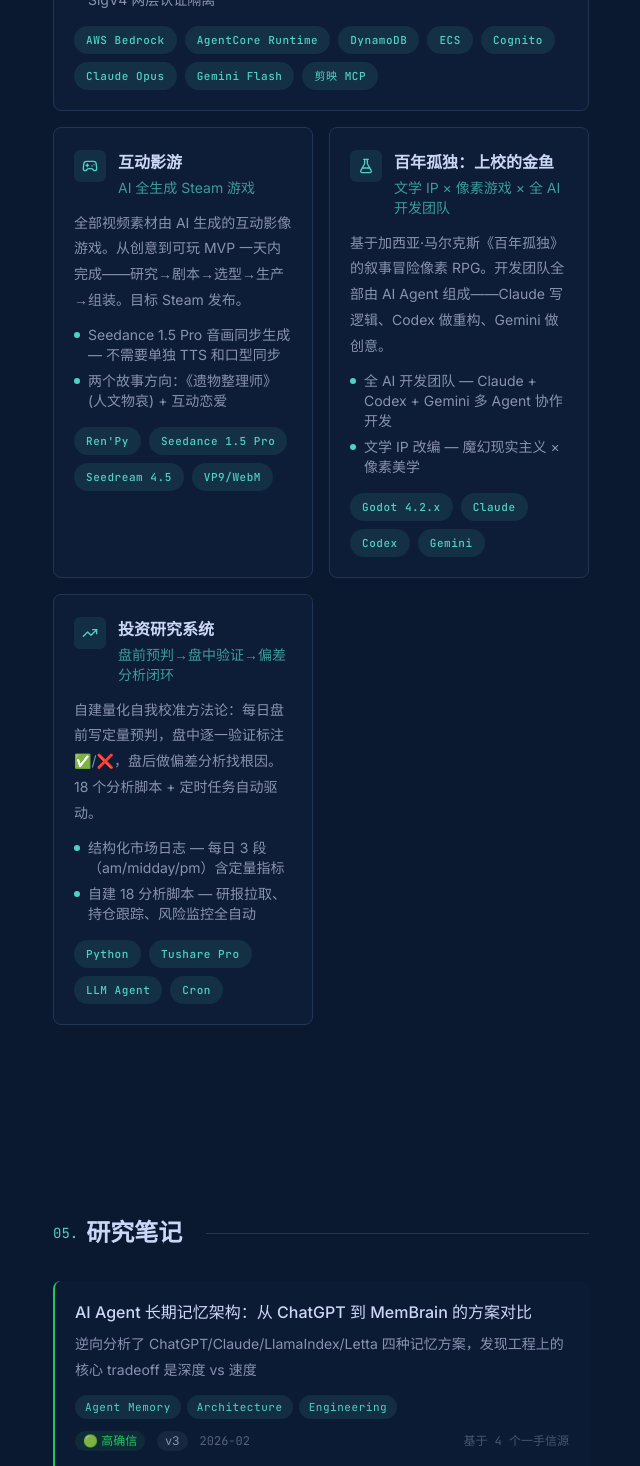
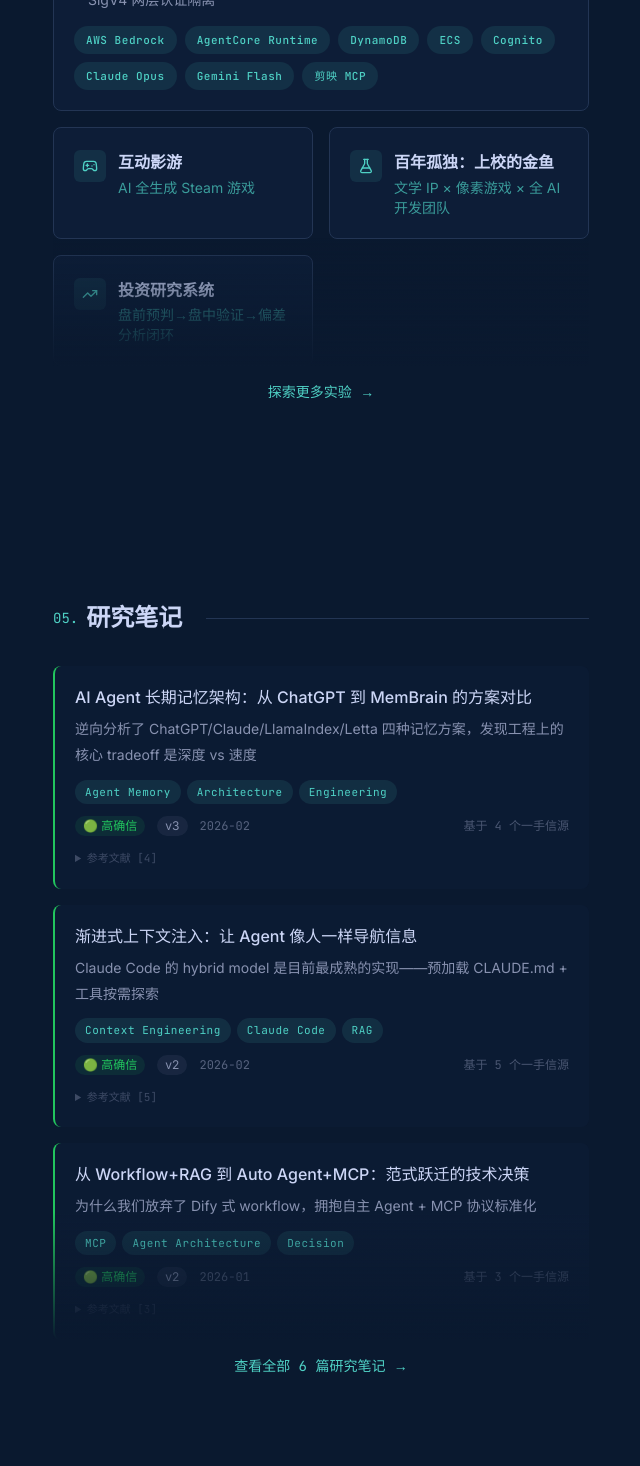
Before and after one commit to dario-github/portfolio-site, a Next.js app: page / in a window 1280 px wide. Shown: the part 3200-4666 px from the top of the page, without its empty margins (595-1235 px from the left). Built offline with nearby package versions, Linux system fonts and the light colour scheme.

Commit message:
feat: slim homepage with fade-out overlays for overflow content

```diff
--- a/src/app/page.tsx
+++ b/src/app/page.tsx
@@ -561,6 +561,10 @@
   const [titleIndex, setTitleIndex] = useState(0);
   const [activeCategory, setActiveCategory] = useState("ai-platform");
   const [expandedProject, setExpandedProject] = useState<number | null>(null);
+  const [projectsExpanded, setProjectsExpanded] = useState(false);
+  const [labExpanded, setLabExpanded] = useState(false);
+  const [writingExpanded, setWritingExpanded] = useState(false);
+  const [agentExpanded, setAgentExpanded] = useState(false);
 
   const handleMouseMove = useCallback((e: React.MouseEvent) => {
     setMousePosition({ x: e.clientX, y: e.clientY });
@@ -850,6 +854,7 @@
                     onClick={() => {
                       setActiveCategory(cat.key);
                       setExpandedProject(null);
+                      setProjectsExpanded(false);
                     }}
                     className={`rounded-full px-4 py-1.5 text-sm font-medium transition-all duration-200 ${
                       activeCategory === cat.key
@@ -863,9 +868,9 @@
               </div>
 
               {/* Project Cards */}
-              <div>
+              <div className="relative">
                 <ul className="group/list">
-                  {filteredProjects.map((project, i) => {
+                  {(projectsExpanded ? filteredProjects : filteredProjects.slice(0, 3)).map((project, i) => {
                     const globalIndex = PROJECTS.indexOf(project);
                     const hasNarrative =
                       project.background ||
@@ -959,16 +964,38 @@
                     );
                   })}
                 </ul>
+                {!projectsExpanded && filteredProjects.length > 3 && (
+                  <div className="pointer-events-none absolute inset-x-0 bottom-0 h-32 bg-gradient-to-t from-[#0a192f] to-transparent" />
+                )}
               </div>
+              {!projectsExpanded && filteredProjects.length > 3 && (
+                <div className="flex justify-center pt-4 pb-2">
+                  <button
+                    onClick={() => setProjectsExpanded(true)}
+                    className="text-sm text-[#4fd1c5] hover:text-[#4fd1c5]/80 font-mono transition-colors"
+                  >
+                    查看全部 {filteredProjects.length} 个项目 →
+                  </button>
+                </div>
+              )}
+              {projectsExpanded && filteredProjects.length > 3 && (
+                <div className="flex justify-center pt-4 pb-2">
+                  <button
+                    onClick={() => setProjectsExpanded(false)}
+                    className="text-sm text-[#4fd1c5] hover:text-[#4fd1c5]/80 font-mono transition-colors"
+                  >
+                    收起
+                  </button>
+                </div>
+              )}
             </section>
-
-            {/* ── Lab ── */}
             <section
               id="lab"
               className="scroll-mt-16 py-24 lg:scroll-mt-24"
               aria-label="实验室"
             >
               <SectionHeading index="04" subtitle="Side Projects & Explorations">实验室</SectionHeading>
+              <div className="relative">
                 <div className="grid grid-cols-1 gap-4 sm:grid-cols-2">
                   {LAB_PROJECTS.map((project, i) => {
                     const IconComponent =
@@ -979,6 +1006,7 @@
                         : project.icon === "gamepad2"
                         ? FlaskConical
                         : TrendingUp;
+                    const isCompact = !labExpanded && !project.featured;
 
                     return (
                       <div
@@ -1001,6 +1029,8 @@
                           </div>
                         </div>
 
+                        {!isCompact && (
+                          <>
                             {project.stats && (
                               <div className="mt-3 flex items-center gap-2">
                                 <span className="rounded-md bg-[#4fd1c5]/5 px-3 py-1 font-mono text-xs text-[#4fd1c5] border border-[#4fd1c5]/20">
@@ -1023,10 +1053,36 @@
                             </ul>
 
                             <TechTags tags={project.techStack} />
+                          </>
+                        )}
                       </div>
                     );
                   })}
                 </div>
+                {!labExpanded && (
+                  <div className="pointer-events-none absolute inset-x-0 bottom-0 h-32 bg-gradient-to-t from-[#0a192f] to-transparent" />
+                )}
+              </div>
+              {!labExpanded && (
+                <div className="flex justify-center pt-4 pb-2">
+                  <button
+                    onClick={() => setLabExpanded(true)}
+                    className="text-sm text-[#4fd1c5] hover:text-[#4fd1c5]/80 font-mono transition-colors"
+                  >
+                    探索更多实验 →
+                  </button>
+                </div>
+              )}
+              {labExpanded && (
+                <div className="flex justify-center pt-4 pb-2">
+                  <button
+                    onClick={() => setLabExpanded(false)}
+                    className="text-sm text-[#4fd1c5] hover:text-[#4fd1c5]/80 font-mono transition-colors"
+                  >
+                    收起
+                  </button>
+                </div>
+              )}
             </section>
 
             {/* ── Writing ── */}
@@ -1036,8 +1092,9 @@
               aria-label="文章"
             >
               <SectionHeading index="05">研究笔记</SectionHeading>
+              <div className="relative">
                 <div className="space-y-4">
-                {WRITINGS.map((article, i) => {
+                  {(writingExpanded ? WRITINGS : WRITINGS.slice(0, 3)).map((article, i) => {
                     const borderColor =
                       article.confidence === "high"
                         ? "border-[#22c55e]"
@@ -1132,6 +1189,30 @@
                     );
                   })}
                 </div>
+                {!writingExpanded && WRITINGS.length > 3 && (
+                  <div className="pointer-events-none absolute inset-x-0 bottom-0 h-32 bg-gradient-to-t from-[#0a192f] to-transparent" />
+                )}
+              </div>
+              {!writingExpanded && WRITINGS.length > 3 && (
+                <div className="flex justify-center pt-4 pb-2">
+                  <button
+                    onClick={() => setWritingExpanded(true)}
+                    className="text-sm text-[#4fd1c5] hover:text-[#4fd1c5]/80 font-mono transition-colors"
+                  >
+                    查看全部 {WRITINGS.length} 篇研究笔记 →
+                  </button>
+                </div>
+              )}
+              {writingExpanded && WRITINGS.length > 3 && (
+                <div className="flex justify-center pt-4 pb-2">
+                  <button
+                    onClick={() => setWritingExpanded(false)}
+                    className="text-sm text-[#4fd1c5] hover:text-[#4fd1c5]/80 font-mono transition-colors"
+                  >
+                    收起
+                  </button>
+                </div>
+              )}
             </section>
 
             {/* ── Agent ── */}
@@ -1159,7 +1240,21 @@
                 </p>
               </div>
 
-              {/* Methodology */}
+              {/* Summary stats (always visible) */}
+              <div className="mb-6 flex flex-wrap gap-3">
+                <span className="rounded-md bg-[#4fd1c5]/5 px-3 py-1.5 font-mono text-xs text-[#4fd1c5] border border-[#4fd1c5]/20">
+                  {METHODOLOGY.length} 套方法论
+                </span>
+                <span className="rounded-md bg-[#4fd1c5]/5 px-3 py-1.5 font-mono text-xs text-[#4fd1c5] border border-[#4fd1c5]/20">
+                  {OPENCLAW_SKILLS.length} 个技能插件
+                </span>
+                <span className="rounded-md bg-[#4fd1c5]/5 px-3 py-1.5 font-mono text-xs text-[#4fd1c5] border border-[#4fd1c5]/20">
+                  {CORE_LESSONS.length} 条核心教训
+                </span>
+              </div>
+
+              <div className="relative">
+                {/* Methodology (always visible as preview) */}
                 <div className="space-y-6">
                   <h3 className="flex items-center gap-2 text-sm font-semibold uppercase tracking-widest text-[#ccd6f6]">
                     <Bot size={16} className="text-[#4fd1c5]" />
@@ -1190,6 +1285,8 @@
                   </div>
                 </div>
 
+                {agentExpanded && (
+                  <>
                     {/* Skills List */}
                     <div className="mt-10 space-y-4">
                       <h3 className="flex items-center gap-2 text-sm font-semibold uppercase tracking-widest text-[#ccd6f6]">
@@ -1236,7 +1333,26 @@
                         ))}
                       </div>
                     </div>
+                  </>
+                )}
 
+                {!agentExpanded && (
+                  <div className="pointer-events-none absolute inset-x-0 bottom-0 h-32 bg-gradient-to-t from-[#0a192f] to-transparent" />
+                )}
+              </div>
+
+              {!agentExpanded && (
+                <div className="flex justify-center pt-4 pb-2">
+                  <button
+                    onClick={() => setAgentExpanded(true)}
+                    className="text-sm text-[#4fd1c5] hover:text-[#4fd1c5]/80 font-mono transition-colors"
+                  >
+                    查看完整 Agent 指南 →
+                  </button>
+                </div>
+              )}
+              {agentExpanded && (
+                <>
                   {/* Footer CTA */}
                   <div className="mt-10 rounded-lg border border-dashed border-[#4fd1c5]/30 bg-[#4fd1c5]/5 px-4 py-3 text-center">
                     <code className="font-mono text-sm text-[#4fd1c5]">
@@ -1246,6 +1362,16 @@
                       开源项目与技术探索
                     </p>
                   </div>
+                  <div className="flex justify-center pt-4 pb-2">
+                    <button
+                      onClick={() => setAgentExpanded(false)}
+                      className="text-sm text-[#4fd1c5] hover:text-[#4fd1c5]/80 font-mono transition-colors"
+                    >
+                      收起
+                    </button>
+                  </div>
+                </>
+              )}
             </section>
 
             {/* ── Contact ── */}
```
Lines whose indentation alone changed are shown as unchanged.
